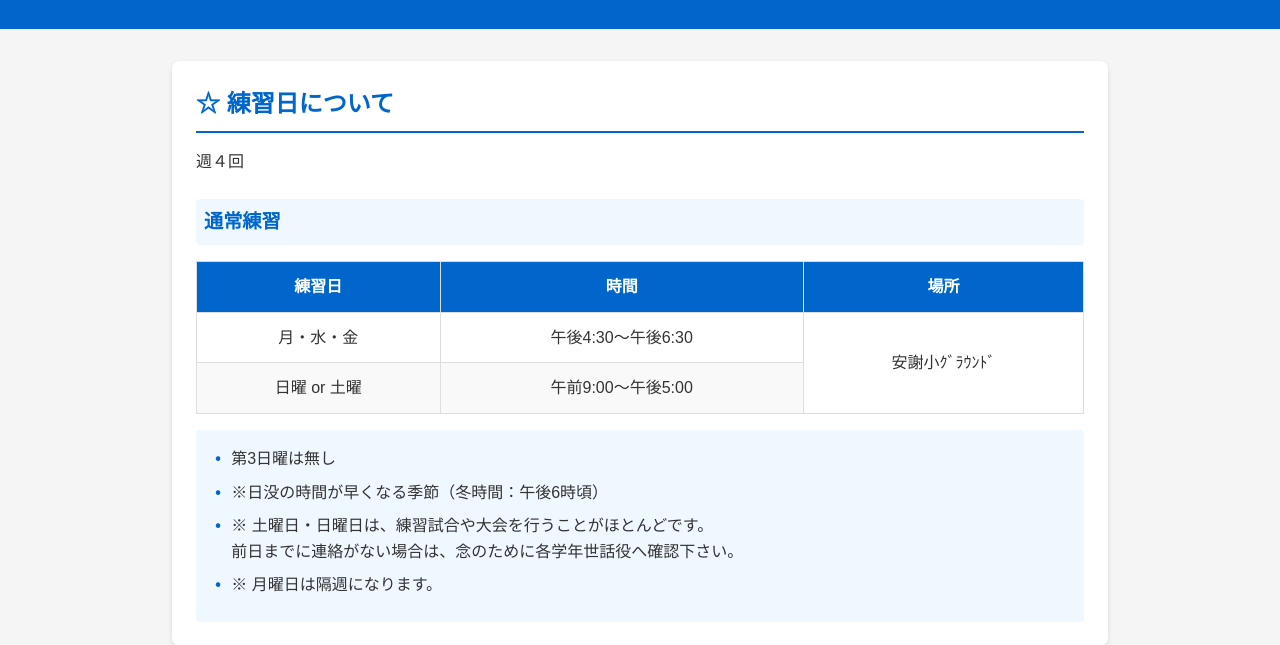
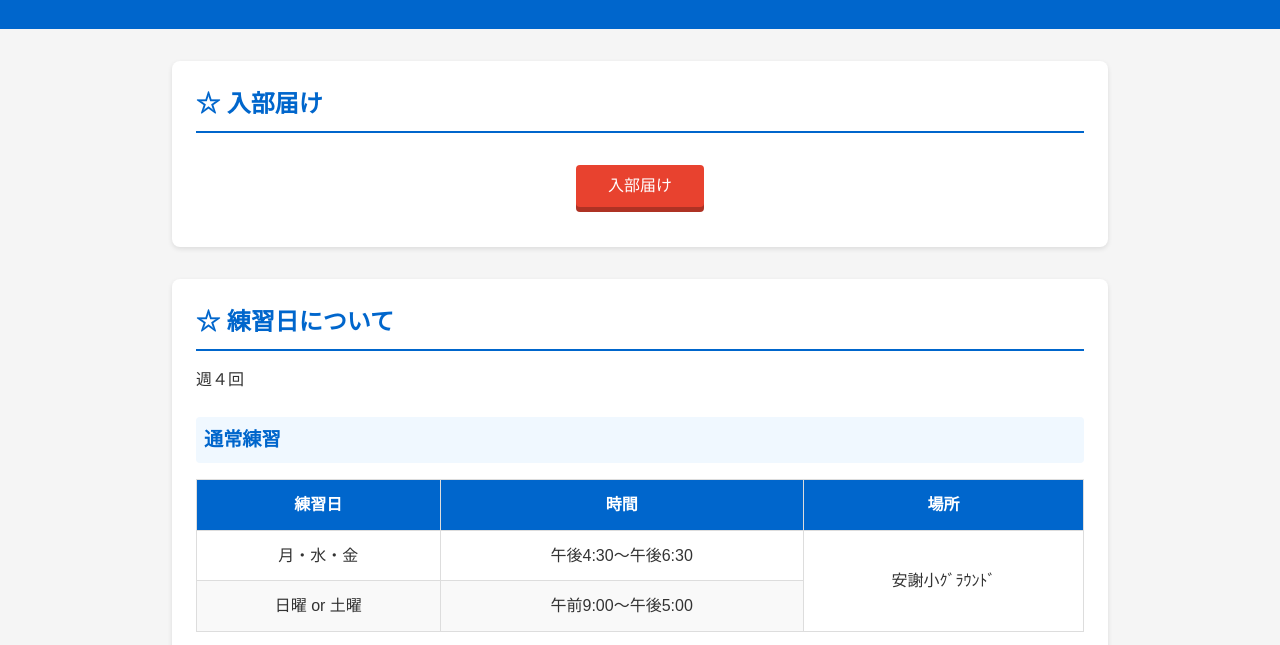
Before and after one commit to aja-sc/info, a plain HTML site: page index.html in a window 1280 px wide. Shown: the part 133-778 px from the top of the page. Drawn offline with Linux system fonts and the light colour scheme.

Commit message:
入部届けボタン追加

```diff
--- a/index.html
+++ b/index.html
@@ -15,6 +15,10 @@
   </header>
 
   <main>
+    <section>
+      <h2>☆ 入部届け</h2>
+      <div class="entry"><a href="https://forms.gle/UGYPJ3SxdvMLbnkv9" target="_blank">入部届け</a></div>
+    </section>
     <section class="practice-info">
       <h2>☆ 練習日について</h2>
       <p>週４回</p>
--- a/styles.css
+++ b/styles.css
@@ -59,6 +59,29 @@ h3 {
   background-color: #f0f8ff;
   padding: 0.5rem;
   border-radius: 4px;
+}
+
+/* 入部届け */
+.entry {
+  text-align: center;
+  padding-block: 1rem;
+}
+
+.entry a {
+  display: inline-block;
+  background-color: #e8422f;
+  color: white;
+  padding: 0.5rem 2rem;
+  border-radius: 4px;
+  text-decoration: none;
+  box-shadow: 0 5px 0px #ae3224;
+  transition: box-shadow 0.3s ease, transform 0.3s ease;
+  transform: translateY(0px);
+}
+
+.entry a:hover {
+  box-shadow: 0 0 0 #ae3224;
+  transform: translateY(5px);
 }
 
 /* 練習スケジュール */
```
